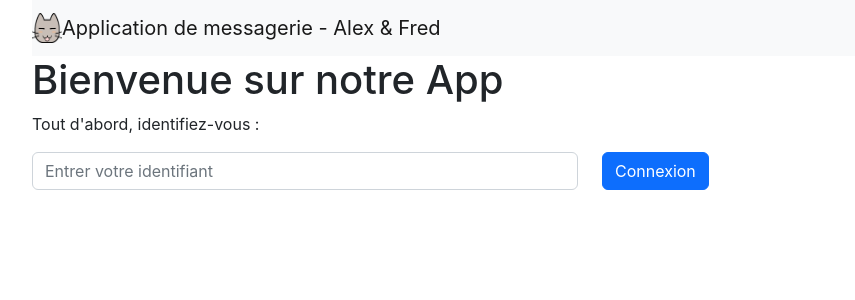
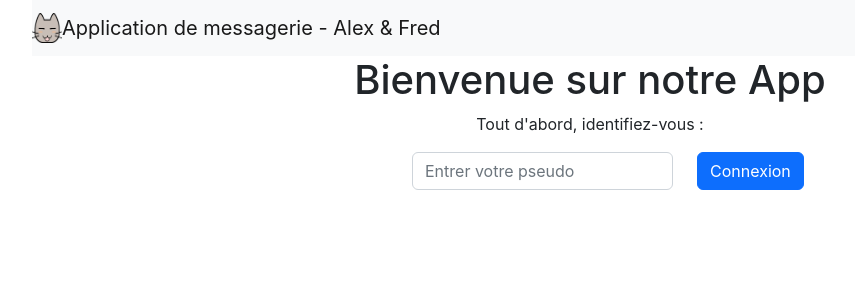
Before and after one commit to exalys/app-react, a React (Create React App) app: page / in a window 1280 px wide. Shown: the top 300 px of the page, without its empty margins (50-905 px from the left). Built offline with nearby package versions, Linux system fonts and the light colour scheme; no server answers.

Commit message:
remontée correcte du pseudo

```diff
--- a/src/App.js
+++ b/src/App.js
@@ -3,18 +3,26 @@ import HeaderContainer from './containers/header/header.container'
 import {Login} from './components/login.component'
 import CategoriesList from './components/categories/categories.component'
 import CategoriesAjax from './components/categories/categories.ajax'
+import {useState} from 'react'
 
 function App() {
+
+  const handleLoginSubmit = (pseudo) => {
+    console.log(`[App.js] Pseudo de l'utilisateur : ${pseudo}`)
+  }
+
   const handleDisplay = (id) => {
     console.log(id)
   }
+
   return (
     <div className='container'>
       <HeaderContainer />
-      <Login/>
+      <Login onLoginSubmit={handleLoginSubmit} />
       <CategoriesAjax onDisplayItem={handleDisplay} />
     </div>
   )
+
 }
 
 export default App
--- a/src/components/login.component.jsx
+++ b/src/components/login.component.jsx
@@ -1,35 +1,39 @@
 import {useState} from 'react'
 import PropTypes from 'prop-types'
 
-export const Login = () => {
+export const Login = ({onLoginSubmit}) => {
 
-  const [identifiant, setIdentifiant] = useState('')
+  const [pseudo, setPseudo] = useState('')
 
-  const onLogin = (e) => {
+  const handleSubmit = (e) => {
     e.preventDefault()
-    console.log('Tentative de login, identifiant = ', identifiant)
+    console.log(`[login.component.jsx] Connexion avec le pseudo ${pseudo}`)
+    onLoginSubmit(pseudo)
+    setPseudo("")
   }
 
   return (<>
+    <div className='text-center'>
       <h1>Bienvenue sur notre App</h1>
       <p>Tout d'abord, identifiez-vous :</p>
-    <form className="row" onSubmit={() => onLogin()}>
-      <div className="col-md-6">
-        <input type="text" className="form-control" name="inputLogin" id="inputLogin" placeholder="Entrer votre identifiant" onChange={(e) => setIdentifiant(e.target.value)} value={identifiant} />
+      <form className="row" onSubmit={handleSubmit}>
+        <div className="offset-md-4 col-md-3">
+          <input type="text" className="form-control" name="pseudo" id="pseudo" placeholder="Entrer votre pseudo" onChange={(e) => setPseudo(e.target.value)} value={pseudo} />
         </div>
-      <div className="col-md-2">
+        <div className="col-md-1">
           <button type="submit" className="btn btn-primary">Connexion</button>
         </div>
       </form>
+    </div>
   </>)
 
 }
 Login.defaultProps = {
-  inputLogin: "",
-  onLogin: () => {}
+  pseudo: "",
+  onLoginSubmit: () => {}
 }
 
 Login.propTypes = {
-  inputLogin: PropTypes.string.isRequired,
-  onLogin: PropTypes.func
+  pseudo: PropTypes.string.isRequired,
+  onLoginSubmit: PropTypes.func
 }
```
Lines whose indentation alone changed are shown as unchanged.
